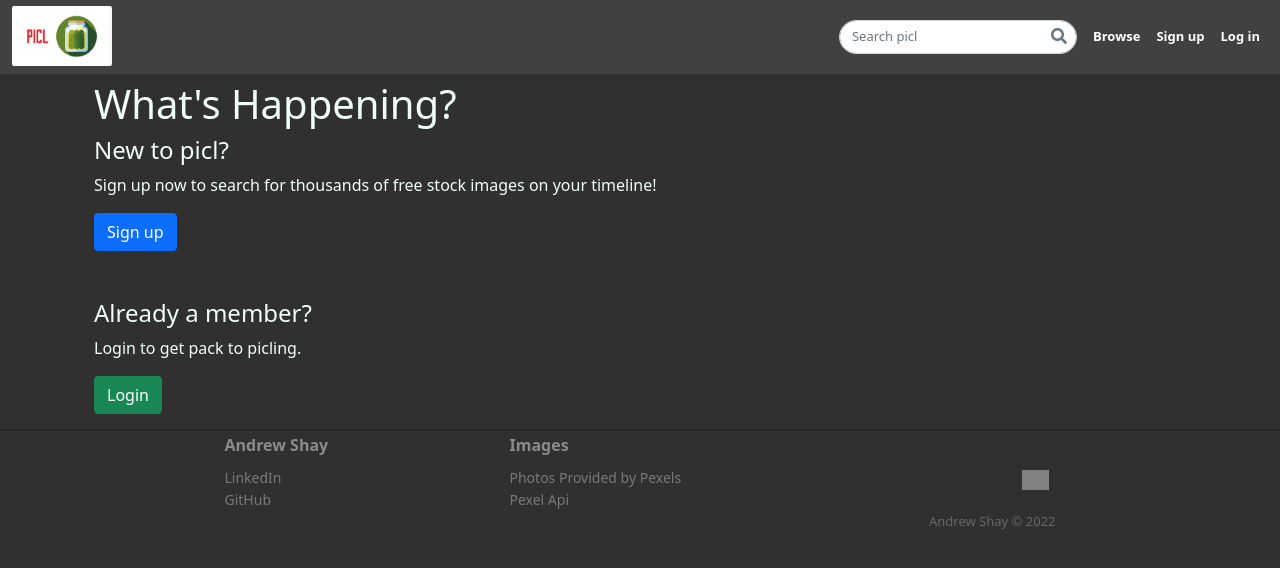
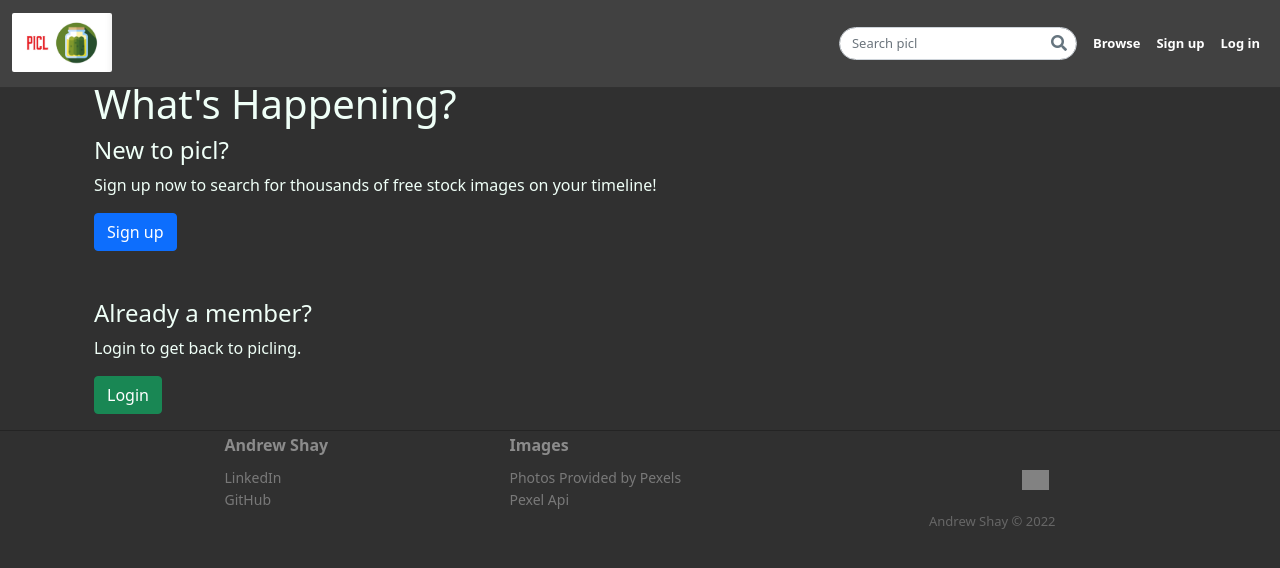
Before and after one commit to adshay18/Capstone-1, a Flask app: page / in a window 1280 px wide. Shown: the top 568 px of the page. Run offline with Flask 2, Linux system fonts and the light colour scheme; some libraries are stand-ins or nearby versions; grey boxes are pictures that could not be loaded.

Commit message:
fix homepage type, navbar variable height, fix /users/delete route

```diff
--- a/app.py
+++ b/app.py
@@ -275,6 +275,8 @@ def delete_user():
         flash("Access unauthorized.", "danger")
         return redirect("/")
 
+    Fav_Board.query.filter(Fav_Board.user_id==g.user.id).delete()
+    Board.query.filter(Board.user_id==g.user.id).delete()
     logout()
     off_user_page()
     delete_search()
--- a/static/stylesheets/app.css
+++ b/static/stylesheets/app.css
@@ -2,7 +2,7 @@
 
 .navbar {
 	background-color: rgb(65, 65, 65);
-	height: 75px;
+	/* height: 75px; */
 	border-bottom: 1px solid rgba(0, 0, 0, 0.25);
 	margin-bottom: 1rem;
 	position: fixed;
--- a/templates/home-visitor.html
+++ b/templates/home-visitor.html
@@ -11,7 +11,7 @@
   <br>
   <div class="container-fluid">
     <h4>Already a member?</h4>
-    <p>Login to get pack to picling.</p>
+    <p>Login to get back to picling.</p>
     <a href="/login" class="btn btn-success">Login</a>
   </div>
 {% endblock %}
```
